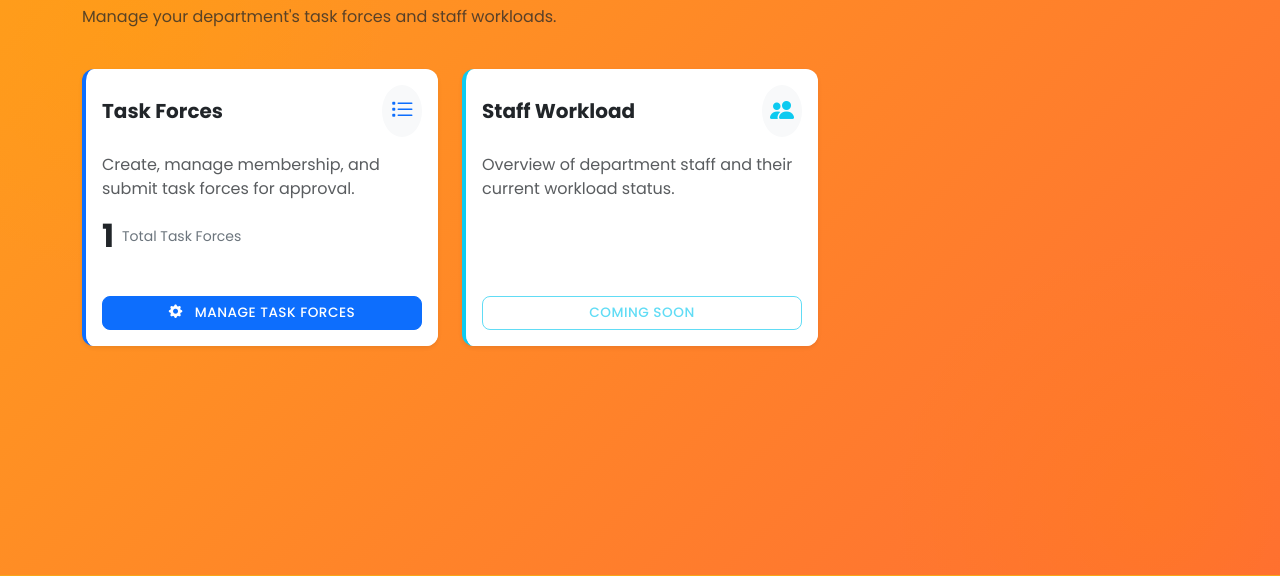
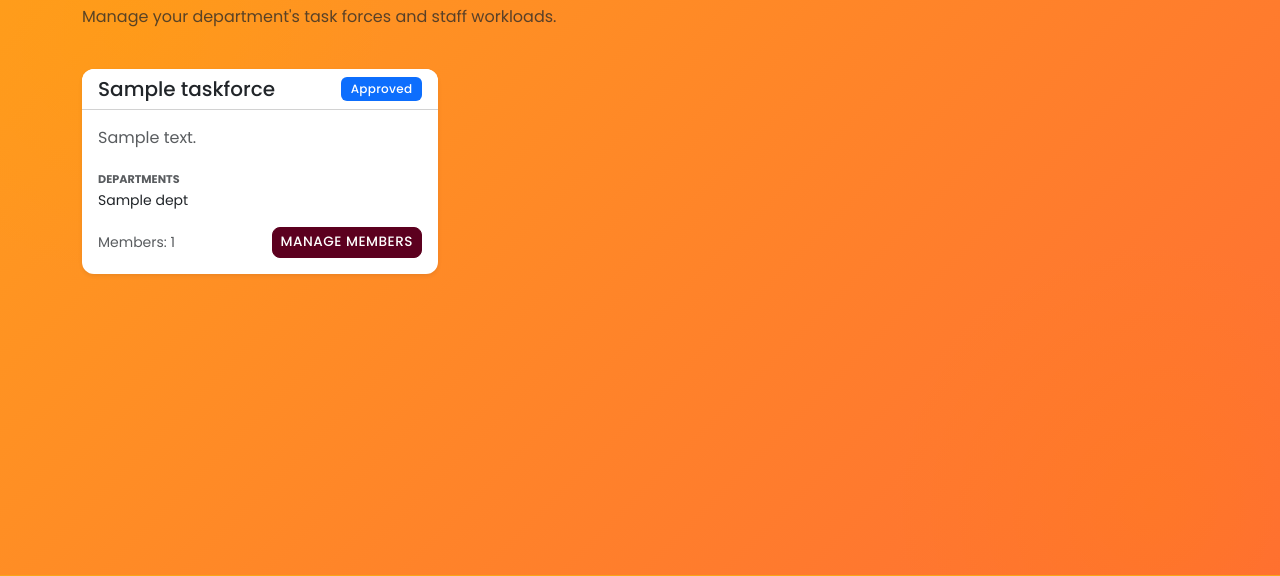
Before and after one commit to Junaed29/TFMS-CodeForce, a Django app: template templates/dashboard/hod_dashboard.html in a window 1280 px wide. Shown: the part 135-711 px from the top of the page. Run offline with Django 4.2, Linux system fonts and the light colour scheme; the template is opened without the code that fills it: most values are stand-ins (such as "Sample title", 1, 10 or a date in 2020).

Commit message:
feat: Update HOD Dashboard to display distinct task forces with status indicators

```diff
--- a/dashboard/views.py
+++ b/dashboard/views.py
@@ -318,9 +318,12 @@ class HODDashboardView(RoleRequiredMixin, TemplateView):
     def get_context_data(self, **kwargs):
         context = super().get_context_data(**kwargs)
         if self.request.user.department:
-            context['taskforce_count'] = TaskForce.objects.filter(departments=self.request.user.department).count()
+            taskforces = TaskForce.objects.filter(departments=self.request.user.department).distinct()
+            context['taskforce_count'] = taskforces.count()
+            context['taskforces'] = taskforces
         else:
             context['taskforce_count'] = 0
+            context['taskforces'] = TaskForce.objects.none()
         return context
 
 from django.views.generic import ListView, CreateView, UpdateView
--- a/templates/dashboard/hod_dashboard.html
+++ b/templates/dashboard/hod_dashboard.html
@@ -11,50 +11,51 @@
 </div>
 
 <div class="row">
-    <!-- Task Force Management Card -->
+    {% for tf in taskforces %}
     <div class="col-md-6 col-lg-4 mb-4">
-        <div class="card shadow-sm h-100 border-start border-primary border-4">
+        <div class="card h-100 shadow-sm">
+            <div class="card-header bg-white d-flex justify-content-between align-items-center">
+                <h5 class="card-title mb-0 text-truncate" title="{{ tf.name }}">{{ tf.name }}</h5>
+                {% if tf.status == 'ACTIVE' %}
+                <span class="badge bg-success">Active</span>
+                {% elif tf.status == 'DRAFT' %}
+                <span class="badge bg-secondary">Draft</span>
+                {% elif tf.status == 'SUBMITTED' %}
+                <span class="badge bg-warning text-dark">Submitted</span>
+                {% elif tf.status == 'APPROVED' %}
+                <span class="badge bg-primary">Approved</span>
+                {% elif tf.status == 'REJECTED' %}
+                <span class="badge bg-danger">Rejected</span>
+                {% else %}
+                <span class="badge bg-secondary">Inactive</span>
+                {% endif %}
+            </div>
             <div class="card-body">
-                <div class="d-flex justify-content-between align-items-center mb-3">
-                    <h5 class="card-title fw-bold mb-0">Task Forces</h5>
-                    <div class="icon-shape bg-light text-primary rounded-circle p-2">
-                        <i class="bi bi-list-task fs-4"></i>
+                <p class="card-text text-muted">{{ tf.description|truncatewords:20 }}</p>
+
+                <div class="mb-3">
+                    <small class="text-uppercase text-muted fw-bold" style="font-size: 0.7rem;">Departments</small>
+                    <div class="text-dark small">
+                        {% for dept in tf.departments.all %}
+                        {{ dept.name }}{% if not forloop.last %}, {% endif %}
+                        {% endfor %}
                     </div>
                 </div>
-                <p class="card-text text-muted">
-                    Create, manage membership, and submit task forces for approval.
-                </p>
-                <div class="d-flex align-items-center mb-3">
-                    <h2 class="fw-bold mb-0 me-2">{{ taskforce_count }}</h2>
-                    <span class="text-secondary small">Total Task Forces</span>
+
+                <div class="d-flex justify-content-between align-items-center mt-3">
+                    <span class="text-muted small">Members: {{ tf.members.count }}</span>
+                    <a href="{% url 'dashboard:hod_taskforce_manage' tf.pk %}"
+                        class="btn btn-sm btn-utm-primary">Manage Members</a>
                 </div>
-            </div>
-            <div class="card-footer bg-white border-0 pb-3">
-                <a href="{% url 'dashboard:hod_taskforce_list' %}" class="btn btn-primary w-100">
-                    <i class="bi bi-gear-fill me-2"></i> Manage Task Forces
-                </a>
             </div>
         </div>
     </div>
-
-    <!-- Future Card: Staff Overview (Placeholder) -->
-    <div class="col-md-6 col-lg-4 mb-4">
-        <div class="card shadow-sm h-100 border-start border-info border-4">
-            <div class="card-body">
-                <div class="d-flex justify-content-between align-items-center mb-3">
-                    <h5 class="card-title fw-bold mb-0">Staff Workload</h5>
-                    <div class="icon-shape bg-light text-info rounded-circle p-2">
-                        <i class="bi bi-people-fill fs-4"></i>
-                    </div>
-                </div>
-                <p class="card-text text-muted">
-                    Overview of department staff and their current workload status.
-                </p>
-            </div>
-            <div class="card-footer bg-white border-0 pb-3">
-                <button class="btn btn-outline-info w-100" disabled>Coming Soon</button>
-            </div>
+    {% empty %}
+    <div class="col-12">
+        <div class="alert alert-info">
+            No Task Forces assigned to your department yet.
         </div>
     </div>
+    {% endfor %}
 </div>
 {% endblock %}
```
